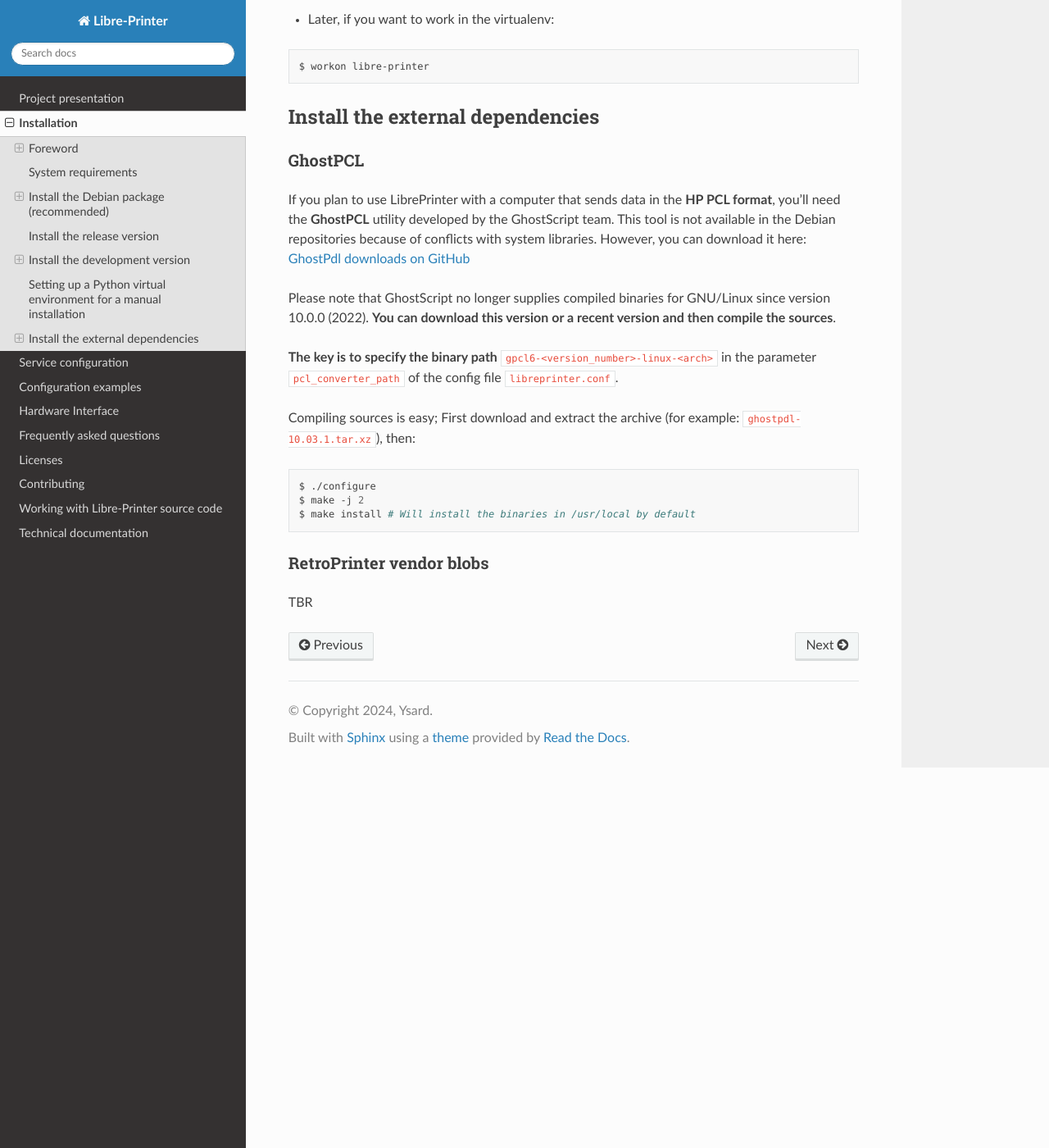
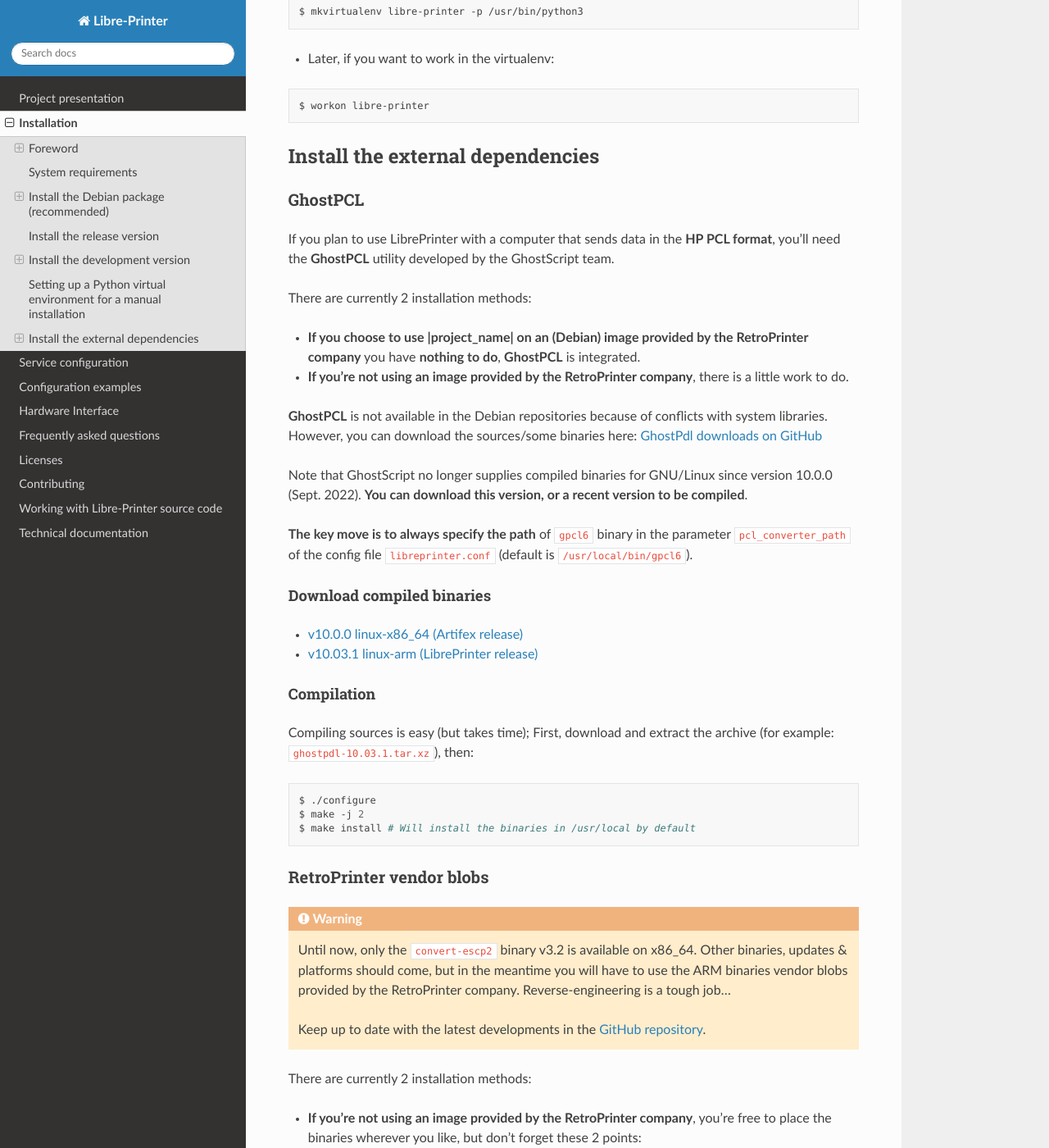
Before and after one commit to ysard/libre-printer, a Sphinx documentation site: the page built from doc/source/installation.rst, in a window 1280 px wide and 1400 px high, scrolled down 5048 px. Shown: the whole window at 82% size. Built offline with Sphinx 7.4.7 and the Read the Docs theme 2.0.0, drawn with Linux system fonts in a browser that asks for light colours; some of the changed text lies outside the part shown.

Commit message:
[doc] Add doc about the installation of vendor blobs

```diff
--- a/doc/source/installation.rst
+++ b/doc/source/installation.rst
@@ -42,7 +42,10 @@
 Once installed, a udev rule will detect the connection of an Arduino interface
 on the machine and then start the service automatically.
 
-Command:
+Download the .deb package in the assets of a release on the
+`GitHub repository <https://github.com/ysard/libre-printer/releases>`__.
+
+Install it:
 
 .. code-block:: bash
 
@@ -253,19 +256,37 @@
 
 If you plan to use LibrePrinter with a computer that sends data in the
 **HP PCL format**, you'll need the **GhostPCL** utility developed by the GhostScript team.
-This tool is not available in the Debian repositories because of conflicts with
-system libraries. However, you can download it here:
+
+There are currently 2 installation methods:
+
+* **If you choose to use |project_name| on an (Debian) image provided by the RetroPrinter
+  company** you have **nothing to do**, **GhostPCL** is integrated.
+
+* **If you're not using an image provided by the RetroPrinter company**, there is
+  a little work to do.
+
+**GhostPCL** is not available in the Debian repositories because of conflicts with
+system libraries. However, you can download the sources/some binaries here:
 `GhostPdl downloads on GitHub <https://github.com/ArtifexSoftware/ghostpdl-downloads/releases>`_
 
-Please note that GhostScript no longer supplies compiled binaries for GNU/Linux
-since version 10.0.0 (2022).
-**You can download this version or a recent version and then compile the sources**.
+Note that GhostScript no longer supplies compiled binaries for GNU/Linux
+since version 10.0.0 (Sept. 2022).
+**You can download this version, or a recent version to be compiled**.
 
-**The key is to specify the binary path** ``gpcl6-<version_number>-linux-<arch>``
-in the parameter ``pcl_converter_path`` of the config file ``libreprinter.conf``.
+**The key move is to always specify the path** of ``gpcl6`` binary
+in the parameter ``pcl_converter_path`` of the config file ``libreprinter.conf``
+(default is ``/usr/local/bin/gpcl6``).
 
-Compiling sources is easy; First download and extract the archive (for example:
-``ghostpdl-10.03.1.tar.xz``), then:
+Download compiled binaries
+**************************
+
+- `v10.0.0 linux-x86_64 (Artifex release) <https://github.com/ArtifexSoftware/ghostpdl-downloads/releases/tag/gs1000>`_
+- `v10.03.1 linux-arm (LibrePrinter release) <TBA>`_
+
+Compilation
+***********
+Compiling sources is easy (but takes time); First, download and extract the archive
+(for example: ``ghostpdl-10.03.1.tar.xz``), then:
 
 .. code-block:: bash
 
@@ -277,4 +298,44 @@
 RetroPrinter vendor blobs
 ~~~~~~~~~~~~~~~~~~~~~~~~~
 
-TBR
+.. warning:: Until now, only the ``convert-escp2`` binary v3.2 is available on x86_64.
+    Other binaries, updates & platforms should come, but in the meantime you will
+    have to use the ARM binaries vendor blobs provided by the RetroPrinter company.
+    Reverse-engineering is a tough job...
+
+    Keep up to date with the latest developments in the
+    `GitHub repository <https://github.com/ysard/libre-printer/>`__.
+
+There are currently 2 installation methods:
+
+* **If you're not using an image provided by the RetroPrinter company**,
+  you're free to place the binaries wherever you like, but don't forget these 2 points:
+
+  - Update the paths of the binaries in the file ``/etc/libreprinter.conf``
+  - Until now, RetroPrinter binaries have required assets (fonts, config, etc.)
+    to be placed in the folder ``/root/config``.
+    For this folder, see the ACL rights settings below.
+
+* **If you choose to use |project_name| on an (Debian) image provided by the RetroPrinter
+  company**, at the very least, you'll need to modify the rights of existing folders
+  so that converters launched by the |project_name| service can operate safely
+  with their needed assets.
+
+
+The paths involved are atypical, even amateurish and dangerous, but hey, it's not our fault!
+The ACLs (Access Control List) will correct the accesses for the user ``libreprinter``.
+
+.. code-block:: bash
+
+   # Install the ACL tools
+   $ apt-get install acl
+
+   # Fix access rights for the config files
+   $ setfacl -m u:libreprinter:x /root/
+   $ setfacl -m u:libreprinter:rx /root/config
+   $ setfacl -m u:libreprinter:r /root/config/*
+
+   # Fix access & execution rights for the converters and the fonts
+   $ setfacl -m u:libreprinter:x /home/pi
+   $ setfacl -R -m u:libreprinter:rx /home/pi/temp
+   $ find /home/pi/temp/sdl/escparser/fonts/ -type f -exec setfacl -m u:libreprinter:r {} \;
```
